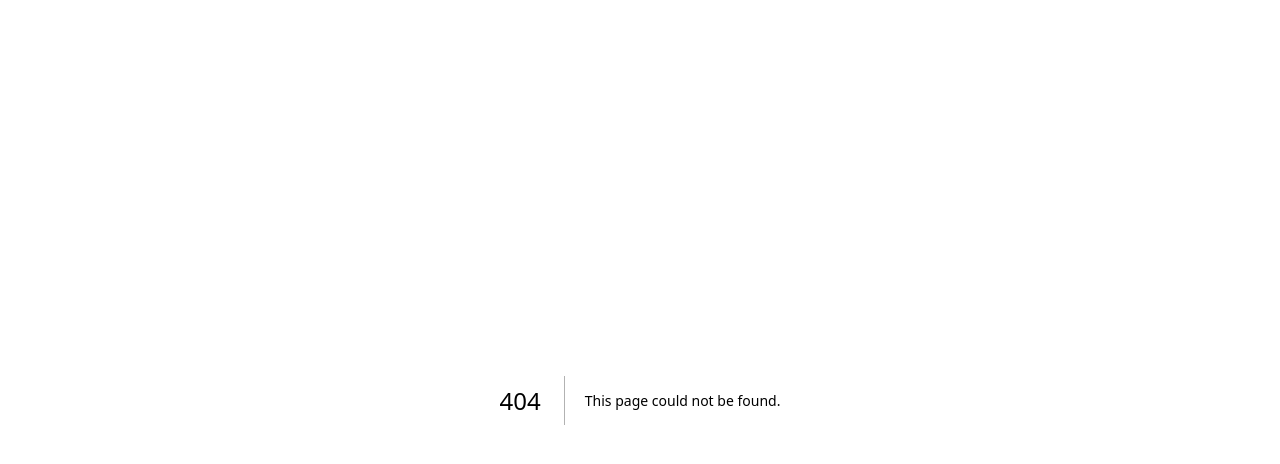
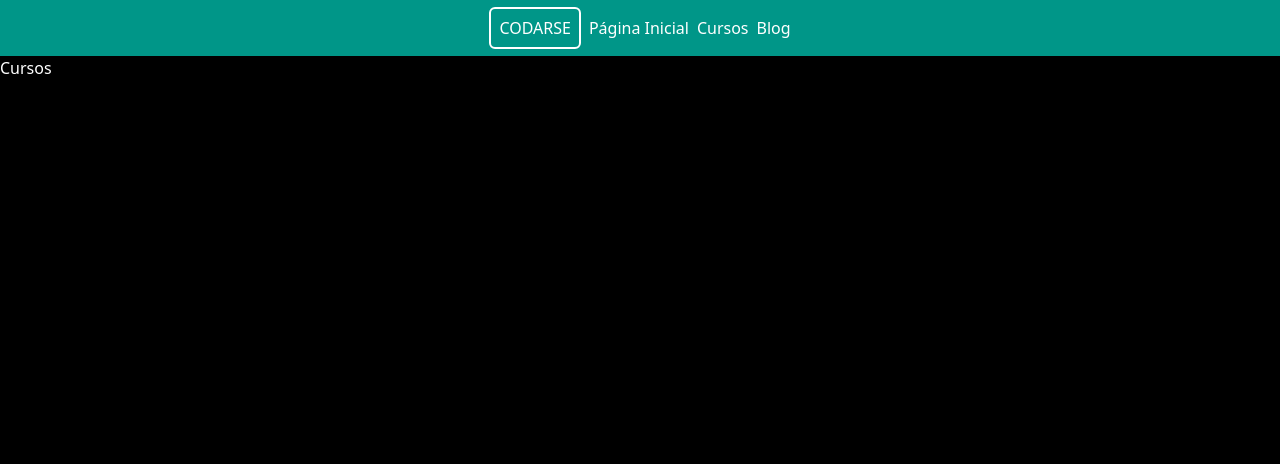
Before and after one commit to Lcgomes-arch/Projeto-Codarse, a Next.js app in the folder youtube-nextjs-course-plataform/: page /cursos in a window 1280 px wide. Before the commit this address had no page. Shown: the top 464 px of the page. Built offline with nearby package versions, Linux system fonts and the light colour scheme.

Commit message:
Criação do header e conexão de links

```diff
--- /dev/null
+++ b/package.json
@@ -0,0 +1,5 @@
+{
+  "dependencies": {
+    "react-icons": "^5.7.0"
+  }
+}
--- /dev/null
+++ b/youtube-nextjs-course-plataform/app/cursos/page.tsx
@@ -0,0 +1,8 @@
+export default function PageCursos() {
+
+    return(
+        <main>
+            Cursos
+        </main>
+    );
+}
--- a/youtube-nextjs-course-plataform/app/globals.css
+++ b/youtube-nextjs-course-plataform/app/globals.css
@@ -22,5 +22,9 @@ html[light]{
 
 html,
 body {
-  @apply bg-background text-text w-screen h-screen;
+  @apply bg-background text-text w-screen h-screen underline-offset-4;
 }
+
+a {
+  @apply hover:underline;
+}
--- /dev/null
+++ b/youtube-nextjs-course-plataform/app/header/Header.tsx
@@ -0,0 +1,26 @@
+export const Header = () => {
+    return (
+        <nav className="flex items-center justify-center bg-primary text-white py-4">
+            <ul className="flex gap-2 ">
+                <li>
+                    <a href="/" className="border-2 rounded-md py-2 px-2">
+                        CODARSE
+                    </a>
+                </li>
+                <li>
+                    <a href="/">Página Inicial</a>
+                </li>
+
+                <li>
+                    <a href="/cursos">Cursos</a>
+                </li>
+                <li>
+                    <a href="https://codarse.com/blog" target="_blank" rel="noopener noreferrer">
+                        Blog
+                    </a>
+                </li>
+            </ul>
+        </nav>
+
+    );
+};
--- a/youtube-nextjs-course-plataform/app/layout.tsx
+++ b/youtube-nextjs-course-plataform/app/layout.tsx
@@ -1,6 +1,7 @@
 import type { Metadata } from "next";
 import { Geist, Geist_Mono, Nunito } from "next/font/google";
 import "./globals.css";
+import { Header } from "./header/Header";
 
 
 const nunitoSans = Nunito({
@@ -29,7 +30,10 @@ export default function RootLayout({ children }: LayoutProps<"/">) {
       lang="pt-Br"
       className={` ${nunitoSans.variable} ${geistSans.variable} ${geistMono.variable} h-full antialiased`}
     >
-      <body className="min-h-full flex flex-col">{children}</body>
+      <body className="min-h-full flex flex-col">
+        <Header />
+        {children}
+      </body>
     </html>
   );
 }
```
Also changed, not shown: 1 other file (tests, documents, lock files or other folders).
